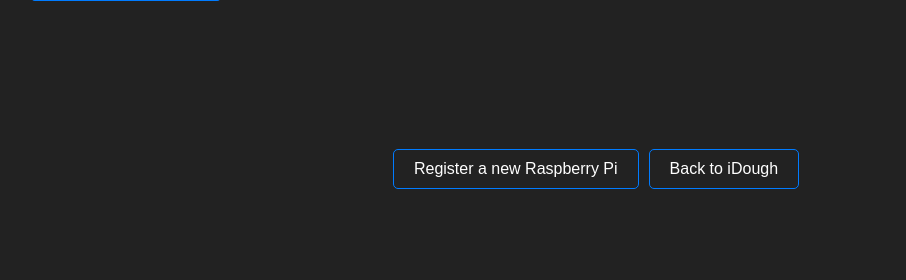
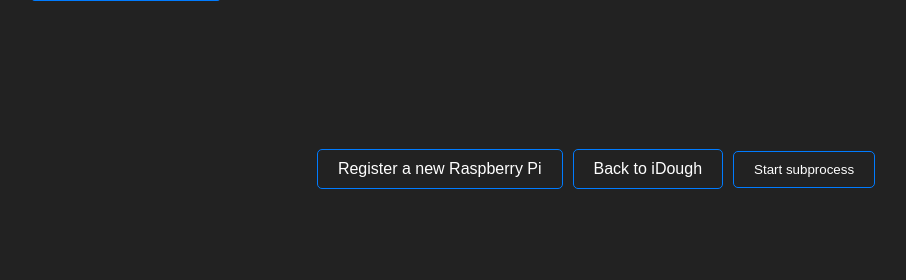
Before and after one commit to YasserHassan03/idough, a Django app: page /home/ in a window 1280 px wide. Shown: the part 362-642 px from the top of the page, without its empty margins (49-955 px from the left). Run offline with Django 5.2, Linux system fonts and the light colour scheme; a user stored in the database is signed in; data comes from the database, SQL or seed files in the repository.

Commit message:
touched up css

```diff
--- a/myproject/myapp/templates/home.html
+++ b/myproject/myapp/templates/home.html
@@ -64,7 +64,8 @@
             margin-top: 5vw;
         }
 
-        a {
+        a,
+        button {
             display: inline-block;
             text-align: center;
             margin-top: 20px;
@@ -75,9 +76,11 @@
             border-radius: 5px;
             transition: background-color 0.3s ease;
             margin-left: 10px;
+            background-color: #222;
         }
 
-        a:hover {
+        a:hover,
+        button:hover {
             background-color: #007bff;
             color: #fff;
         }
@@ -110,6 +113,11 @@
     <div class="return">
         <a href="{% url 'register_raspberry' %}">Register a new Raspberry Pi</a>
         <a href="{% url 'default_route' %}">Back to iDough</a>
+        <form method="POST" action="{% url 'start_subprocess' %}">
+            {% csrf_token %}
+            <input type="hidden" name="microservice_port" value="your_port_value">
+            <button type="submit">Start subprocess</button>
+        </form>
     </div>
 </body>
 
--- a/myproject/myapp/urls.py
+++ b/myproject/myapp/urls.py
@@ -7,5 +7,6 @@ urlpatterns = [
     path('register/', views.register, name='register'),
     path('home/', views.home, name='home'),
     path('register_raspberry/', views.register_raspberry, name='register_raspberry'),
-    path('get_microservice_port/<str:raspberry_id>/', views.get_microservice_port, name='get_microservice_port')
+    path('get_microservice_port/<str:raspberry_id>/', views.get_microservice_port, name='get_microservice_port'),
+    path('start_subprocess/', views.start_subprocess, name='start_subprocess')
 ]
--- a/myproject/myapp/views.py
+++ b/myproject/myapp/views.py
@@ -51,23 +51,23 @@ def register_raspberry(request):
     if request.method == 'POST':
         raspberry_id = request.POST.get('raspberry_id')
         microservice_port = request.POST.get('microservice_port')
-        # Check if the Raspberry Pi ID is in the database
         raspberry = RaspberryPi.objects.filter(id=raspberry_id).first()
         if not raspberry:
             return render(request, 'registration/register_raspberry.html', {'error': 'Invalid Raspberry Pi ID'})
-        # Check if the Raspberry Pi is already registered
         if raspberry.user:
             return render(request, 'registration/register_raspberry.html', {'error': 'Raspberry Pi already registered'})
-        # Register the Raspberry Pi to the current user
         raspberry.user = request.user
         if microservice_port is not None:
             raspberry.microservice_port = microservice_port
-            subprocess.Popen(["python3", "../../AWS-STUFF/app.py", str(microservice_port)])
-
         raspberry.save()
         return redirect('home')
     else:
         return render(request, 'registration/register_raspberry.html')
+
+def start_subprocess(request):
+    microservice_port = request.POST.get('microservice_port')
+    subprocess.Popen(["python3", "../AWS-Stuff/app.py", str(microservice_port)])
+    return redirect('home')  # replace 'home' with the name of your home view
 
 def get_microservice_port(request, raspberry_id):
     try:
```
